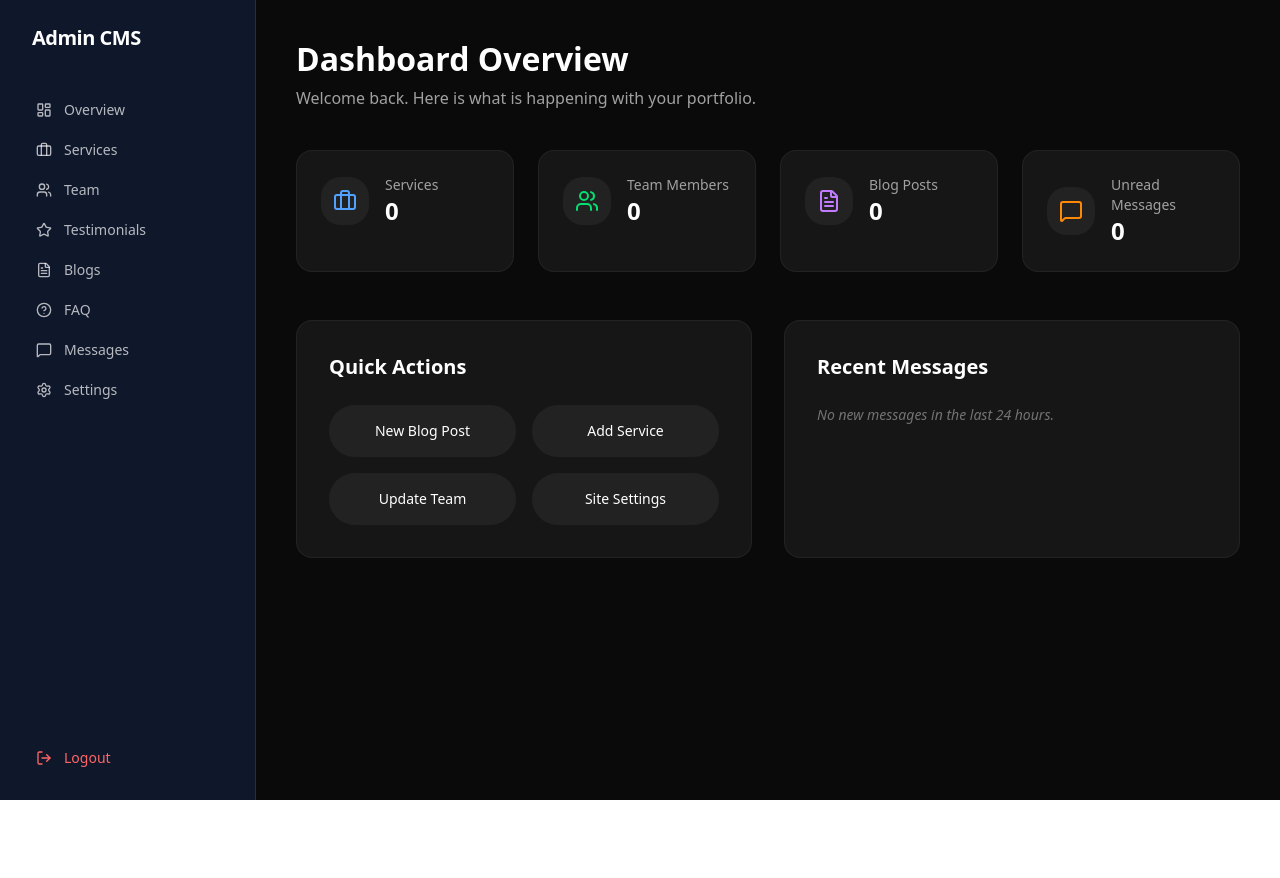
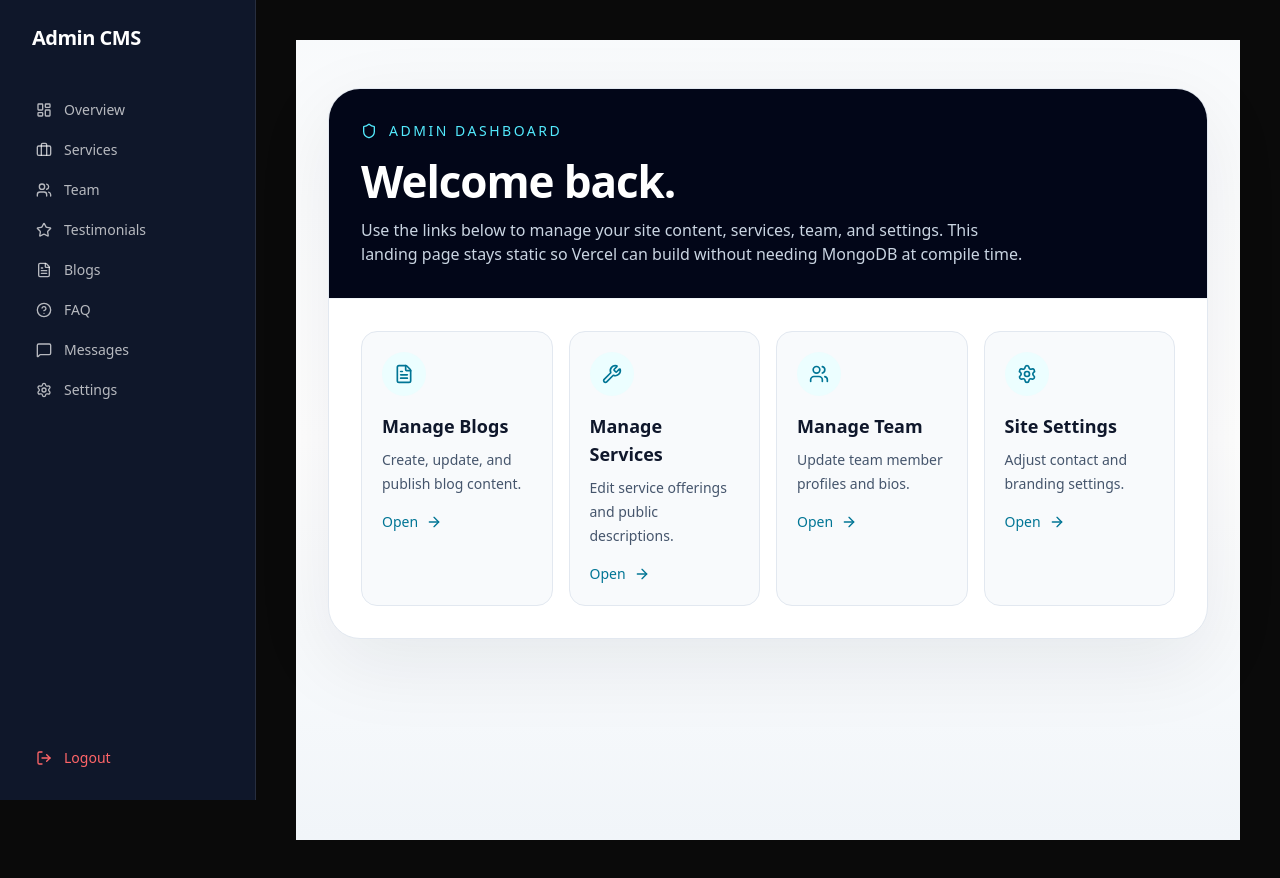
Before and after one commit to maazyounas/afzalPortfolio, a Next.js app: page /admin in a window 1280 px wide. Before the commit the page ends 800 px from the top, so only its background shows below. Built offline with nearby package versions, Linux system fonts and the light colour scheme; no server answers; the database is empty.

Commit message:
admin adjected

```diff
--- a/src/app/admin/page.tsx
+++ b/src/app/admin/page.tsx
@@ -1,82 +1,59 @@
-import {
-  Briefcase,
-  Users,
-  MessageSquare,
-  FileText
-} from "lucide-react";
 import Link from "next/link";
-import dbConnect from "@/lib/db/db";
-import Service from "@/models/Service";
-import TeamMember from "@/models/TeamMember";
-import BlogPost from "@/models/BlogPost";
-import ContactMessage from "@/models/ContactMessage";
+import { ArrowRight, FileText, Settings, Shield, Users, Wrench } from "lucide-react";
 
-export default async function AdminDashboard() {
-  await dbConnect();
+export const dynamic = "force-dynamic";
 
-  const [services, team, blogs, messages] = await Promise.all([
-    Service.countDocuments(),
-    TeamMember.countDocuments(),
-    BlogPost.countDocuments(),
-    ContactMessage.countDocuments({ isRead: false }),
-  ]);
+const quickLinks = [
+  { href: "/admin/blogs", label: "Manage Blogs", icon: FileText, description: "Create, update, and publish blog content." },
+  { href: "/admin/services", label: "Manage Services", icon: Wrench, description: "Edit service offerings and public descriptions." },
+  { href: "/admin/team", label: "Manage Team", icon: Users, description: "Update team member profiles and bios." },
+  { href: "/admin/settings", label: "Site Settings", icon: Settings, description: "Adjust contact and branding settings." },
+];
 
-  const stats = [
-    { label: "Services", value: services, icon: Briefcase, color: "text-blue-400" },
-    { label: "Team Members", value: team, icon: Users, color: "text-green-400" },
-    { label: "Blog Posts", value: blogs, icon: FileText, color: "text-purple-400" },
-    { label: "Unread Messages", value: messages, icon: MessageSquare, color: "text-orange-400" },
-  ];
+export default function AdminPage() {
+  return (
+    <main className="min-h-screen bg-gradient-to-b from-slate-50 via-white to-slate-100 px-4 py-12 sm:px-6 lg:px-8">
+      <div className="mx-auto max-w-6xl">
+        <section className="overflow-hidden rounded-[2rem] border border-slate-200 bg-white shadow-[0_24px_80px_rgba(15,23,42,0.08)]">
+          <div className="border-b border-slate-100 bg-slate-950 px-6 py-8 text-white sm:px-8">
+            <div className="flex items-center gap-3 text-sm uppercase tracking-[0.18em] text-cyan-300">
+              <Shield className="h-4 w-4" />
+              Admin Dashboard
+            </div>
+            <h1 className="mt-4 text-3xl font-bold tracking-tight sm:text-4xl">
+              Welcome back.
+            </h1>
+            <p className="mt-3 max-w-2xl text-sm leading-6 text-slate-300 sm:text-base">
+              Use the links below to manage your site content, services, team, and settings.
+              This landing page stays static so Vercel can build without needing MongoDB at compile time.
+            </p>
+          </div>
 
-  return (
-    <div>
-      <header className="mb-10">
-        <h1 className="text-3xl font-bold">Dashboard Overview</h1>
-        <p className="mt-2 text-neutral-400">Welcome back. Here is what is happening with your portfolio.</p>
-      </header>
+          <div className="grid gap-4 p-6 sm:grid-cols-2 lg:grid-cols-4 sm:p-8">
+            {quickLinks.map((item) => {
+              const Icon = item.icon;
 
-      <div className="grid gap-6 sm:grid-cols-2 lg:grid-cols-4">
-        {stats.map((stat) => (
-          <div key={stat.label} className="rounded-2xl border border-white/5 bg-white/5 p-6 transition-all hover:border-white/10">
-            <div className="flex items-center gap-4">
-              <div className={`rounded-lg bg-white/5 p-3 ${stat.color}`}>
-                <stat.icon className="h-6 w-6" />
-              </div>
-              <div>
-                <p className="text-sm text-neutral-400">{stat.label}</p>
-                <p className="text-2xl font-bold">{stat.value}</p>
-              </div>
-            </div>
+              return (
+                <Link
+                  key={item.href}
+                  href={item.href}
+                  className="group rounded-2xl border border-slate-200 bg-slate-50 p-5 transition-all duration-300 hover:-translate-y-1 hover:border-cyan-400 hover:bg-white hover:shadow-lg"
+                >
+                  <div className="flex h-11 w-11 items-center justify-center rounded-xl bg-cyan-50 text-cyan-700 transition group-hover:bg-cyan-600 group-hover:text-white">
+                    <Icon className="h-5 w-5" />
+                  </div>
+                  <h2 className="mt-4 text-lg font-semibold text-slate-900">{item.label}</h2>
+                  <p className="mt-2 text-sm leading-6 text-slate-600">{item.description}</p>
+                  <div className="mt-4 inline-flex items-center gap-2 text-sm font-medium text-cyan-700">
+                    Open
+                    <ArrowRight className="h-4 w-4 transition-transform group-hover:translate-x-1" />
+                  </div>
+                </Link>
+              );
+            })}
           </div>
-        ))}
+        </section>
       </div>
-
-      <div className="mt-12 grid gap-8 lg:grid-cols-2">
-        <div className="rounded-2xl border border-white/5 bg-white/5 p-8">
-          <h2 className="text-xl font-semibold">Quick Actions</h2>
-          <div className="mt-6 grid grid-cols-2 gap-4">
-            <button className="rounded-xl bg-white/5 p-4 text-sm font-medium transition-all hover:bg-white/10">
-              New Blog Post
-            </button>
-            <button className="rounded-xl bg-white/5 p-4 text-sm font-medium transition-all hover:bg-white/10">
-              Add Service
-            </button>
-            <button className="rounded-xl bg-white/5 p-4 text-sm font-medium transition-all hover:bg-white/10">
-              Update Team
-            </button>
-            <Link href="/admin/settings" className="rounded-xl bg-white/5 p-4 text-sm font-medium transition-all text-center hover:bg-white/10 block">
-              Site Settings
-            </Link>
-          </div>
-        </div>
-
-        <div className="rounded-2xl border border-white/5 bg-white/5 p-8">
-          <h2 className="text-xl font-semibold">Recent Messages</h2>
-          <div className="mt-6 space-y-4">
-            <p className="text-sm text-neutral-500 italic">No new messages in the last 24 hours.</p>
-          </div>
-        </div>
-      </div>
-    </div>
+    </main>
   );
 }
```
